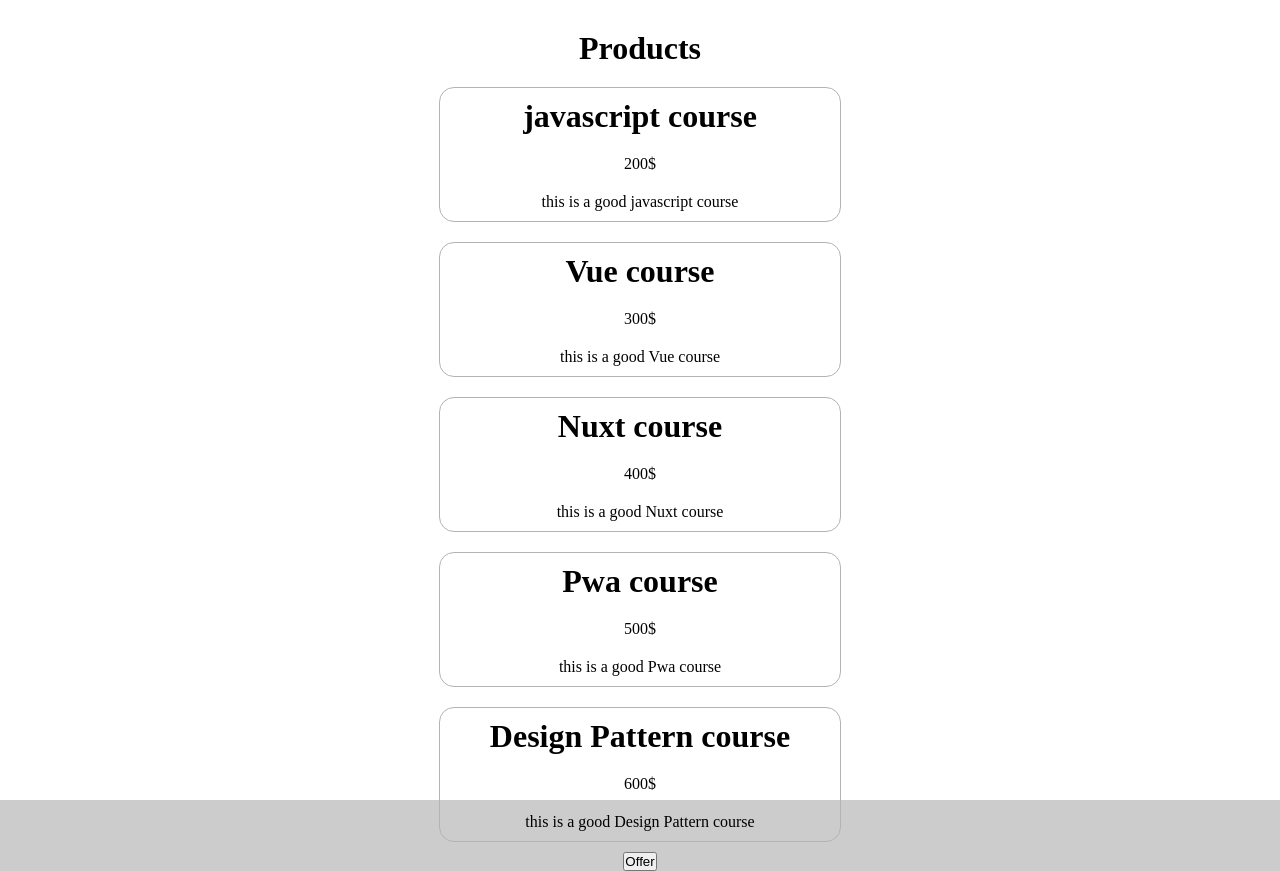
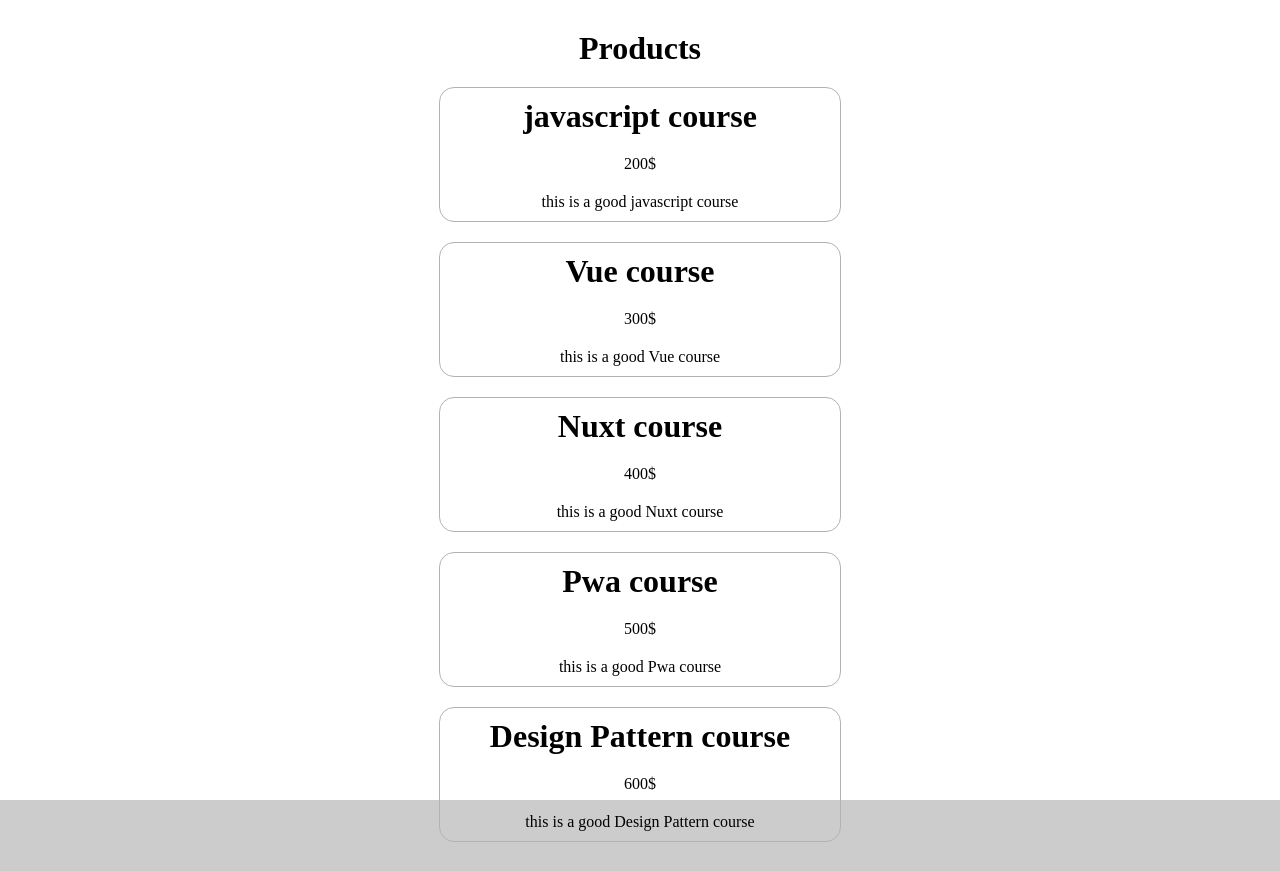
Before and after one commit to danyalbani240/learning-react, a React (Create React App) app: page / in a window 1280 px wide. After the commit the page ends 842 px from the top, so only its background shows below. Built offline with nearby package versions, Linux system fonts and the light colour scheme.

Commit message:
deleting button

```diff
--- a/src/App.js
+++ b/src/App.js
@@ -65,8 +65,6 @@ class App extends React.Component {
             <div className="container">
                 <h1>Products</h1>
                 <ProductList products={this.state.products} />
-
-                <button onClick={() => this.reducePrice(2)}>Offer</button>
             </div>
         );
     }
```
